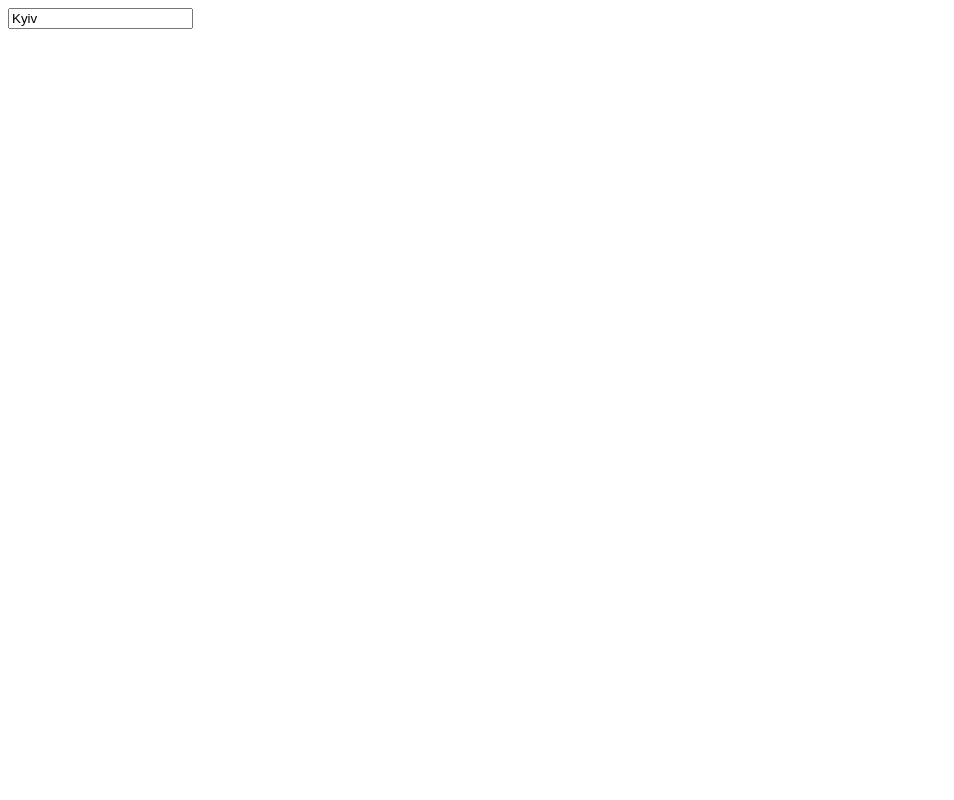
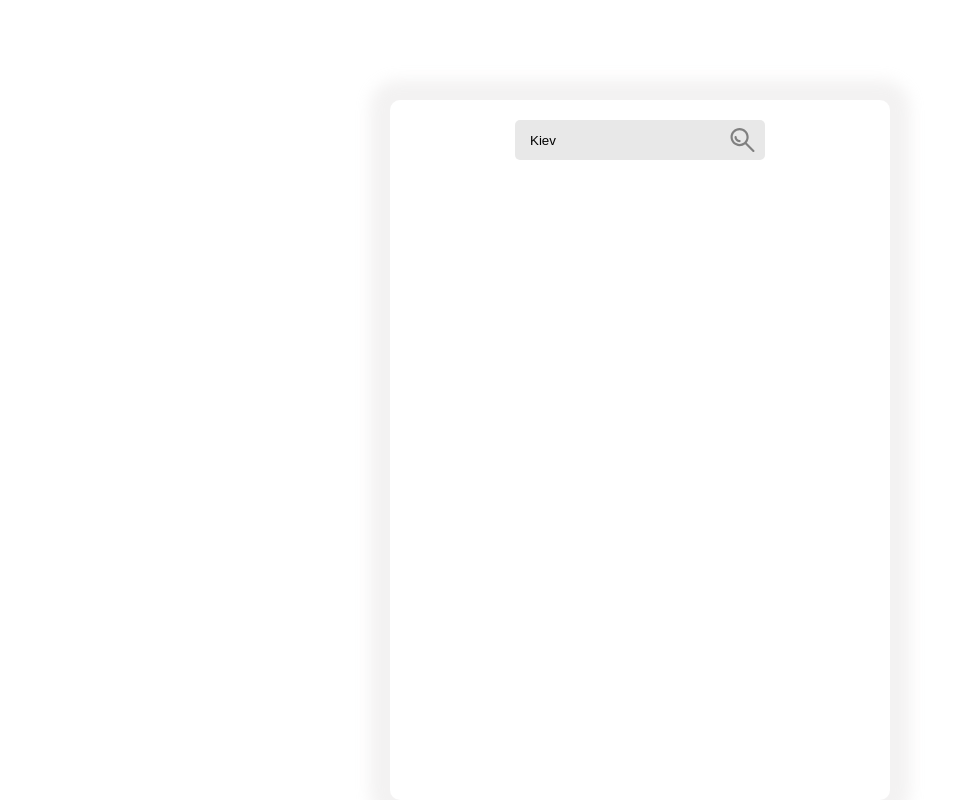
Before and after one commit to vsirenko/Weather-App, a React app: page / in a window 1280 px wide. Shown: the whole page, without its empty margins (0-954 px from the left). Built offline with nearby package versions, Linux system fonts and the light colour scheme.

Commit message:
Added styles for App

```diff
--- a/src/App.js
+++ b/src/App.js
@@ -1,4 +1,10 @@
 import React, { Fragment, useState } from 'react';
+import './style/global.scss'
+
+import SearchIcon from './assets/SearchIcon.js'
+
+import Error from './components/Error'
+import CloudIcon from './assets/CloudIcon';
 
 function App() {
 
@@ -6,7 +12,7 @@ function App() {
         key: '19225c065a3dc3c5738e29676a4bdf2d',
         base: 'http://api.openweathermap.org/data/2.5/'
     }
-    const [city, setCity] = useState('Kyiv');
+    const [city, setCity] = useState('Kiev');
     const [weather, setWeather] = useState({})
 
     const search = evt => {
@@ -24,27 +30,40 @@ function App() {
 
     return (
         <Fragment>
+        <div className='main'>
+            <div className="inp_wr">
+                <input
+                    className='input'
+                    type='text'
+                    placeholder='...'
+                    onChange={e => setCity(e.target.value)}
+                    value={city}
+                    onKeyPress={search}
 
-        <input
-            type='text'
-            placeholder='Поиск...'
-            onChange={e => setCity(e.target.value)}
-            value={city}
-            onKeyPress={search}
-          />
+                />
+                <SearchIcon />
+            </div>
+
              {(typeof weather.main != 'undefined') ? (
                 <Fragment>
+                <div className='weather-main'>
+                <CloudIcon />
+                <div className='weather-wr'>
              <h1>{Math.round(weather.main.temp)}°c</h1>
              <h1>Min temp: {Math.round(weather.main.temp_min)}</h1>
              <h1>Max temp: {Math.round(weather.main.temp_max)}</h1>
              <h1>Feels Like: {Math.round(weather.main.feels_like)}</h1>
+             </div>
+             </div>
                 </Fragment>
         ) : ('')}
         {(weather.cod === "404") ? (
-                 <h1>Такого Города нету</h1>
+                 <Error />
              ): ('') }
+            </div>
+        </Fragment>
 
-        </Fragment>
+
     );
 }
 
--- /dev/null
+++ b/src/assets/CloudIcon.js
@@ -0,0 +1,43 @@
+import React from "react";
+
+function CloudIcon() {
+  return (
+    <svg
+    className='cloud-icon'
+      xmlns="http://www.w3.org/2000/svg"
+      x="0"
+      y="0"
+      enableBackground="new 0 0 159.705 159.705"
+      version="1.1"
+      viewBox="0 0 159.705 159.705"
+      xmlSpace="preserve"
+    >
+      <circle cx="79.852" cy="79.852" r="79.852" fill="#A3DCE2"></circle>
+      <path
+        fill="#F8B000"
+        d="M59.389 30.505L62.562 34.137 66.332 31.13 68.805 35.271 73.051 32.984 74.745 37.5 79.332 36.009 80.049 40.754 84.686 40.106 84.686 44.929 89.645 45.144 88.855 49.89 93.593 50.962 91.915 55.477 96.359 57.372 93.89 61.512 97.917 64.168 94.744 67.799 98.231 71.131 94.461 74.138 97.296 78.039 93.048 80.324 95.142 84.669 90.555 86.159 91.839 90.807 87.06 91.454 87.493 96.257 82.675 96.04 82.243 100.843 77.542 99.77 76.26 104.419 71.825 102.522 69.733 106.868 65.708 104.21 62.874 108.113 59.389 104.779 55.904 108.113 53.069 104.21 49.045 106.868 46.953 102.522 42.519 104.419 41.236 99.77 36.535 100.843 36.103 96.04 31.285 96.257 31.718 91.454 26.938 90.807 28.223 86.159 23.636 84.669 25.729 80.324 21.482 78.039 24.317 74.138 20.546 71.131 24.032 67.799 20.859 64.168 24.884 61.512 22.41 57.372 26.845 55.477 25.149 50.962 29.852 49.89 28.928 45.144 33.686 44.929 33.686 40.106 38.525 40.754 39.416 36.009 44.018 37.5 45.719 32.984 49.97 35.271 52.444 31.13 56.216 34.137z"
+      ></path>
+      <circle cx="59.389" cy="69.387" r="28.743" fill="#F6D100"></circle>
+      <path
+        fill="#EAA200"
+        d="M59.389 30.505L62.562 34.137 66.332 31.13 68.805 35.271 73.051 32.984 74.745 37.5 79.332 36.009 80.049 40.754 84.686 40.106 84.686 44.929 89.645 45.144 88.855 49.89 93.593 50.962 91.915 55.477 96.359 57.372 93.89 61.512 97.917 64.168 94.744 67.799 98.231 71.131 94.461 74.138 97.296 78.039 93.048 80.324 95.142 84.669 90.555 86.159 91.839 90.807 87.06 91.454 87.493 96.257 82.675 96.04 82.243 100.843 77.542 99.77 76.26 104.419 71.825 102.522 69.733 106.868 65.708 104.21 62.874 108.113 59.389 104.779"
+      ></path>
+      <path
+        fill="#EAC300"
+        d="M59.389 40.644c15.873 0 28.743 12.869 28.743 28.743 0 15.874-12.869 28.743-28.743 28.743"
+      ></path>
+      <g>
+        <path
+          fill="#F0F0F0"
+          d="M128.505 82.851c-1.615-15.531-14.743-27.642-30.702-27.642-2.971 0-5.84.428-8.558 1.212 11.872 3.432 20.799 13.8 22.112 26.43 6.579 2.566 11.243 8.689 11.243 16.177 0 9.749-7.903 17.382-17.652 17.382h17.147c9.749 0 17.653-7.633 17.653-17.382 0-7.488-4.665-13.612-11.243-16.177z"
+        ></path>
+        <path
+          fill="#FFF"
+          d="M122.6 99.028c0-7.488-4.664-13.747-11.243-16.313-1.313-12.629-10.24-22.929-22.112-26.361-5.494 1.583-10.362 4.68-14.136 8.771a20.068 20.068 0 00-7.315-1.358c-10.378 0-18.919 7.853-20.028 17.935-9.07.739-16.202 8.063-16.202 17.323 0 9.749 7.903 17.387 17.653 17.387h55.73c9.75-.002 17.653-7.635 17.653-17.384z"
+        ></path>
+      </g>
+    </svg>
+  );
+}
+
+export default CloudIcon;
--- /dev/null
+++ b/src/assets/ErrorIcon.js
@@ -0,0 +1,20 @@
+import React from "react";
+
+function ErrorIcon() {
+  return (
+    <svg
+    className='error-icon'
+      xmlns="http://www.w3.org/2000/svg"
+
+      viewBox="0 0 24 24"
+    >
+      <g  fillRule="evenodd" stroke="none" strokeWidth="1">
+        <g >
+          <path d="M12 2c5.523 0 10 4.478 10 10s-4.477 10-10 10S2 17.522 2 12 6.477 2 12 2zm0 1.667c-4.595 0-8.333 3.738-8.333 8.333 0 4.595 3.738 8.333 8.333 8.333 4.595 0 8.333-3.738 8.333-8.333 0-4.595-3.738-8.333-8.333-8.333zm-.001 10.835a.999.999 0 110 1.998.999.999 0 010-1.998zM11.994 7a.75.75 0 01.744.648l.007.101.004 4.502a.75.75 0 01-1.493.103l-.007-.102-.004-4.501a.75.75 0 01.75-.751z"></path>
+        </g>
+      </g>
+    </svg>
+  );
+}
+
+export default ErrorIcon;
--- /dev/null
+++ b/src/assets/SearchIcon.js
@@ -0,0 +1,26 @@
+import React from "react";
+
+function SearchIcon({ search }) {
+  return (
+    <svg
+    className='search-icon'
+      xmlns="http://www.w3.org/2000/svg"
+      x="0"
+      y="0"
+      width="24"
+      height="24"
+      enableBackground="new 0 0 330 330"
+      version="1.1"
+      viewBox="0 0 330 330"
+      xmlSpace="preserve"
+
+    >
+      <g>
+        <path d="M125.005 165.008c-22.058 0-40.003-17.945-40.003-40.002 0-8.284-6.716-15-15-15-8.284 0-15 6.716-15 15 0 38.6 31.403 70.002 70.003 70.002 8.284 0 15-6.716 15-15 0-8.284-6.716-15-15-15z"></path>
+        <path d="M325.606 304.394L223.329 202.117c16.706-21.256 26.682-48.04 26.682-77.111C250.011 56.077 193.934 0 125.005 0 56.077 0 0 56.077 0 125.005S56.077 250.01 125.005 250.01c29.07 0 55.855-9.975 77.111-26.681l102.278 102.277A14.946 14.946 0 00315 330c3.839 0 7.678-1.464 10.606-4.394 5.858-5.857 5.858-15.355 0-21.212zM30 125.005C30 72.619 72.619 30 125.005 30c52.386 0 95.006 42.619 95.006 95.005 0 52.386-42.62 95.005-95.006 95.005S30 177.391 30 125.005z"></path>
+      </g>
+    </svg>
+  );
+}
+
+export default  SearchIcon;
--- /dev/null
+++ b/src/components/Error.js
@@ -0,0 +1,12 @@
+import React from 'react'
+import ErrorIcon from '../assets/ErrorIcon'
+function Error() {
+    return (
+        <div className='not-city'>
+            <ErrorIcon />
+                <h1 className='h3'> ERROR </h1>
+            </div>
+    )
+}
+
+export default Error
--- /dev/null
+++ b/src/style/global.scss
@@ -0,0 +1,80 @@
+* {
+    margin: 0;
+    padding: 0;
+    box-sizing: border-box;
+  }
+
+body {
+    display: flex;
+    justify-content: center;
+}
+
+.main {
+    width: 500px;
+    height: 700px;
+    margin-top: 100px;
+    border-radius: 10px;
+    padding: 20px;
+    box-shadow: 0px 0px 15px 20px rgba(194, 188, 188, 0.2);
+
+
+
+}
+
+.inp_wr {
+    position: relative;
+    display: flex;
+    justify-content: center;
+}
+.input {
+    width: 250px;
+    height: 40px;
+    outline: none;
+    border: none;
+    border-radius: 5px;
+    padding: 15px;
+    background: #E8E8E8;
+}
+
+.search-icon {
+    position: absolute;
+    width: 25px;
+    right: 115px;
+    top: 8px;
+    fill: grey;
+
+}
+.error-icon {
+    width: 150px;
+    fill: #E8E8E8;
+}
+.cloud-icon {
+    width: 150px;
+
+}
+.not-city {
+    width: 100%;
+    height: 100%;
+    display: flex;
+    align-items: center;
+    justify-content: center;
+    flex-direction: column;
+    h1 {
+
+        color: #E8E8E8;
+
+    }
+}
+.none {
+    display: none;
+}
+
+.weather-main {
+    width: 100%;
+    display: flex;
+    margin-top: 50px;
+    &-wr {
+        margin-left: 20px;
+    }
+
+}
```
